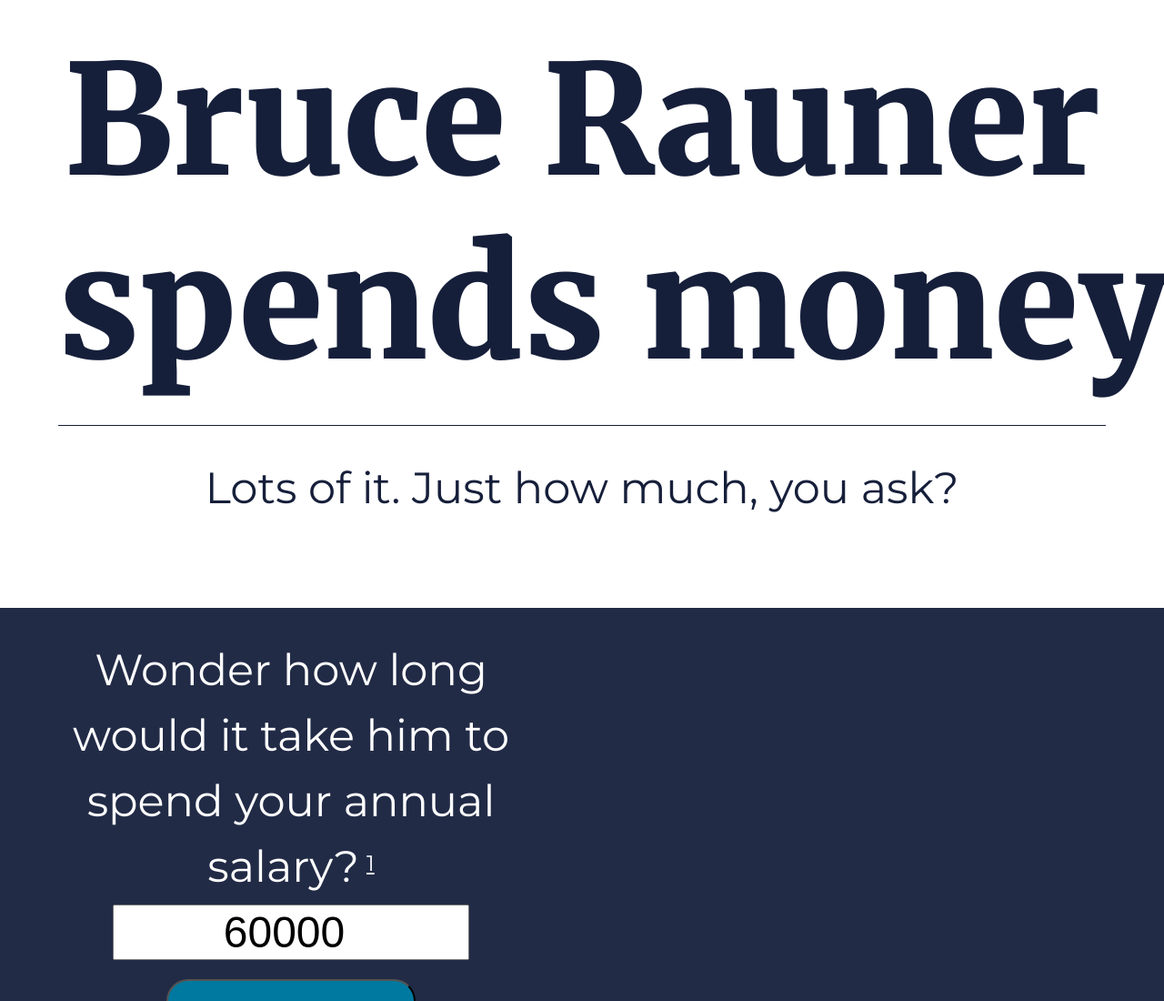
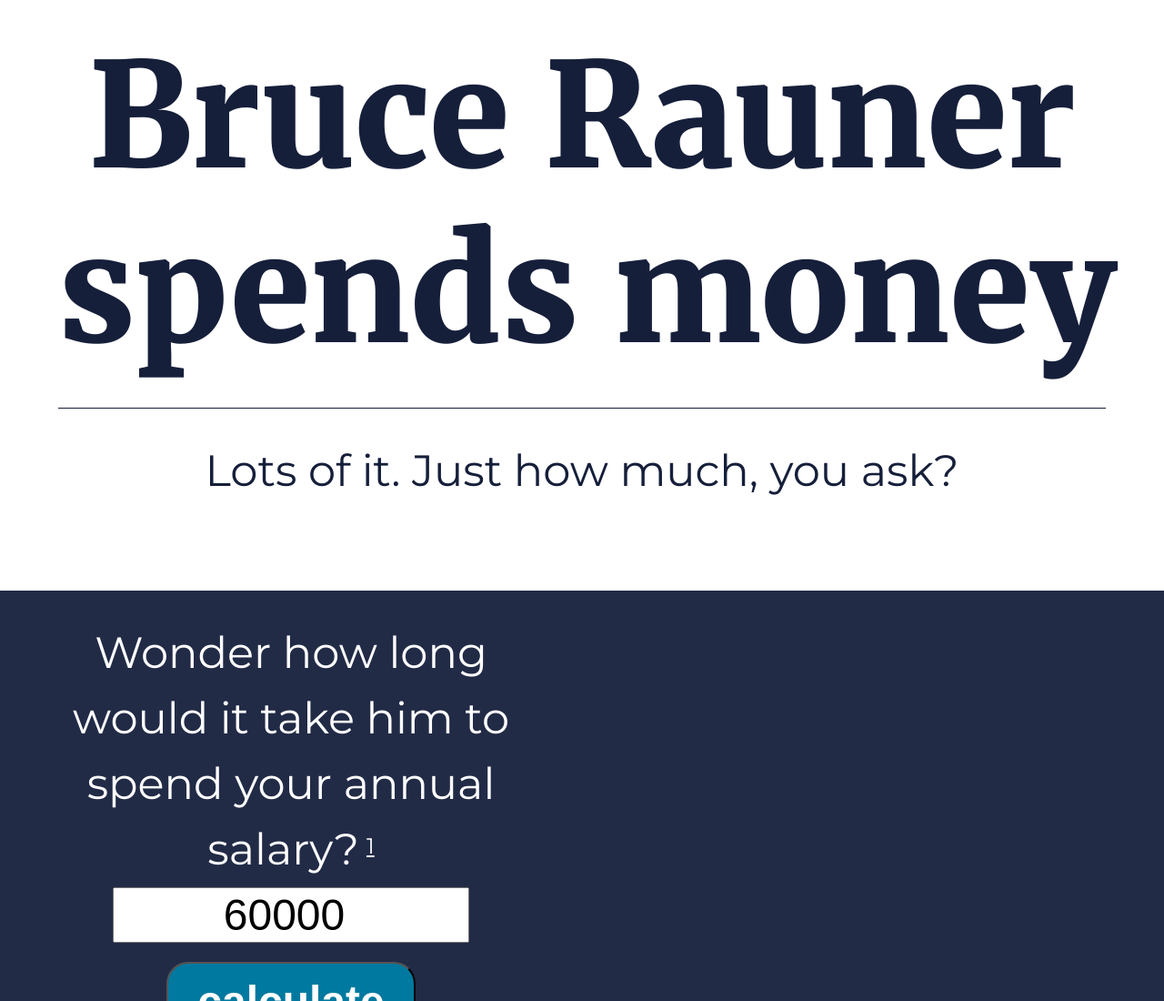
Before and after one commit to pawar-2018/calculator, a website: page index.html in a window 1280 px wide. Shown: the top 1100 px of the page at 91% size. Drawn offline with nearby package versions, Linux system fonts and the light colour scheme; no server answers.

Commit message:
Tweak headline width

```diff
--- a/sass/index.scss
+++ b/sass/index.scss
@@ -150,7 +150,7 @@
   }
 
   @media only screen and (min-width:1280px) {
-    font-size: 10.5rem;
+    font-size: 10rem;
   }
 }
 
```
Also changed, not shown: css/index.css.
